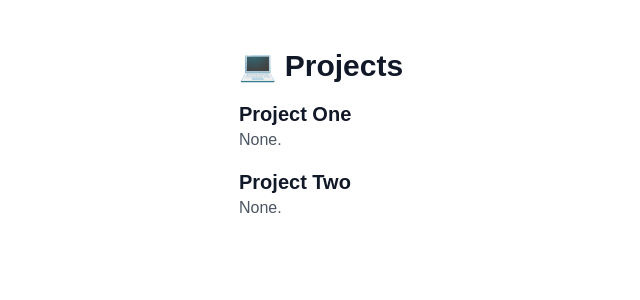
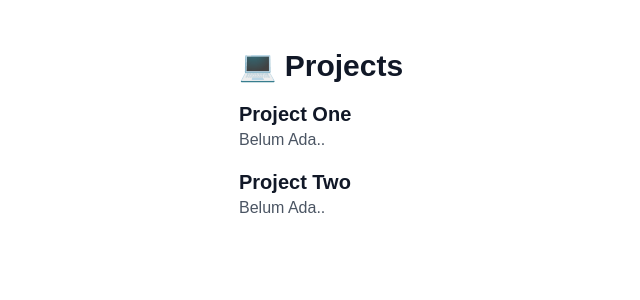
Before and after one commit to LaijuKamang/my-portfolio, a Next.js app: page /projects in a window 1280 px wide. Shown: the top 300 px of the page, without its empty margins (17-657 px from the left). Built offline with nearby package versions, Linux system fonts and the light colour scheme.

Commit message:
Update page.tsx
Belum Ada..

```diff
--- a/app/projects/page.tsx
+++ b/app/projects/page.tsx
@@ -6,11 +6,11 @@
         <ul className="space-y-4">
           <li>
             <h2 className="text-xl font-semibold">Project One</h2>
-            <p className="text-gray-600 dark:text-gray-400">None.</p>
+            <p className="text-gray-600 dark:text-gray-400">Belum Ada..</p>
           </li>
           <li>
             <h2 className="text-xl font-semibold">Project Two</h2>
-            <p className="text-gray-600 dark:text-gray-400">None.</p>
+            <p className="text-gray-600 dark:text-gray-400">Belum Ada..</p>
           </li>
         </ul>
       </section>
```
